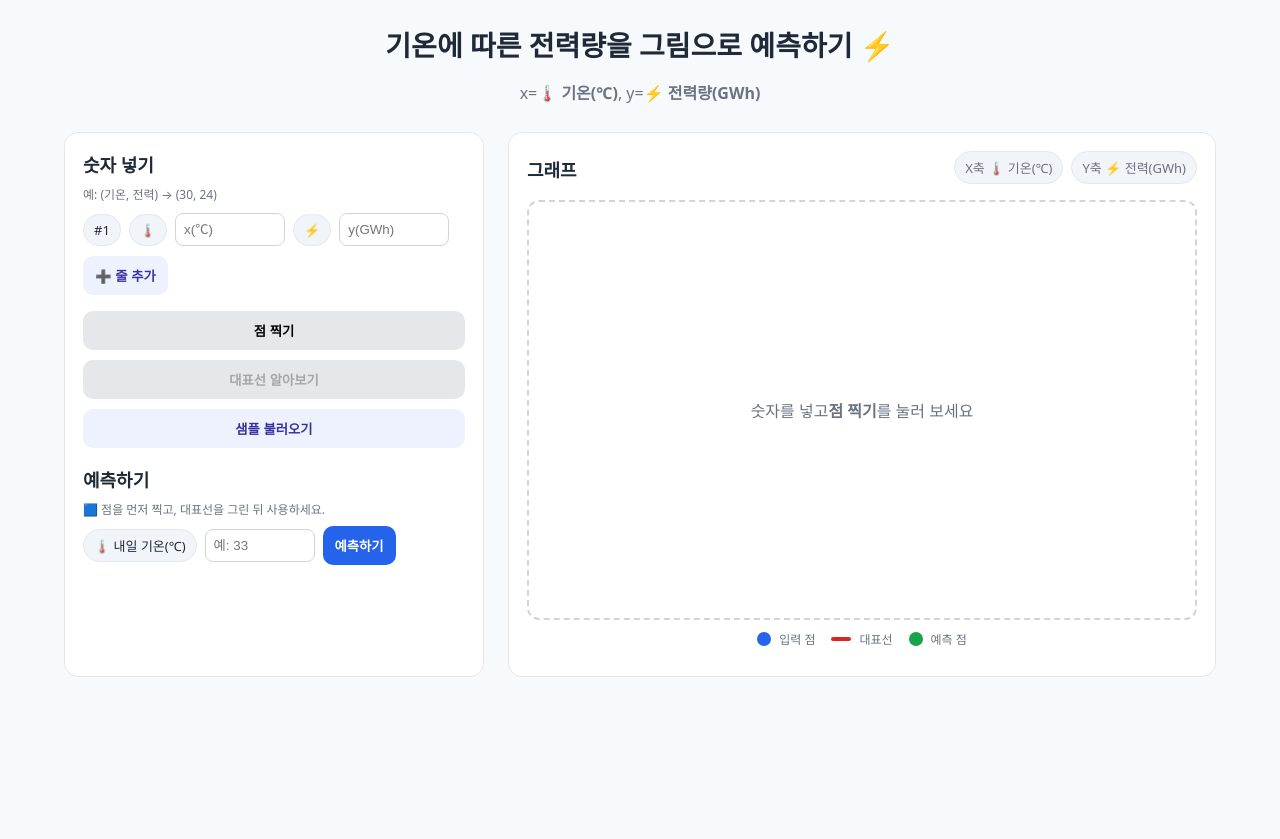
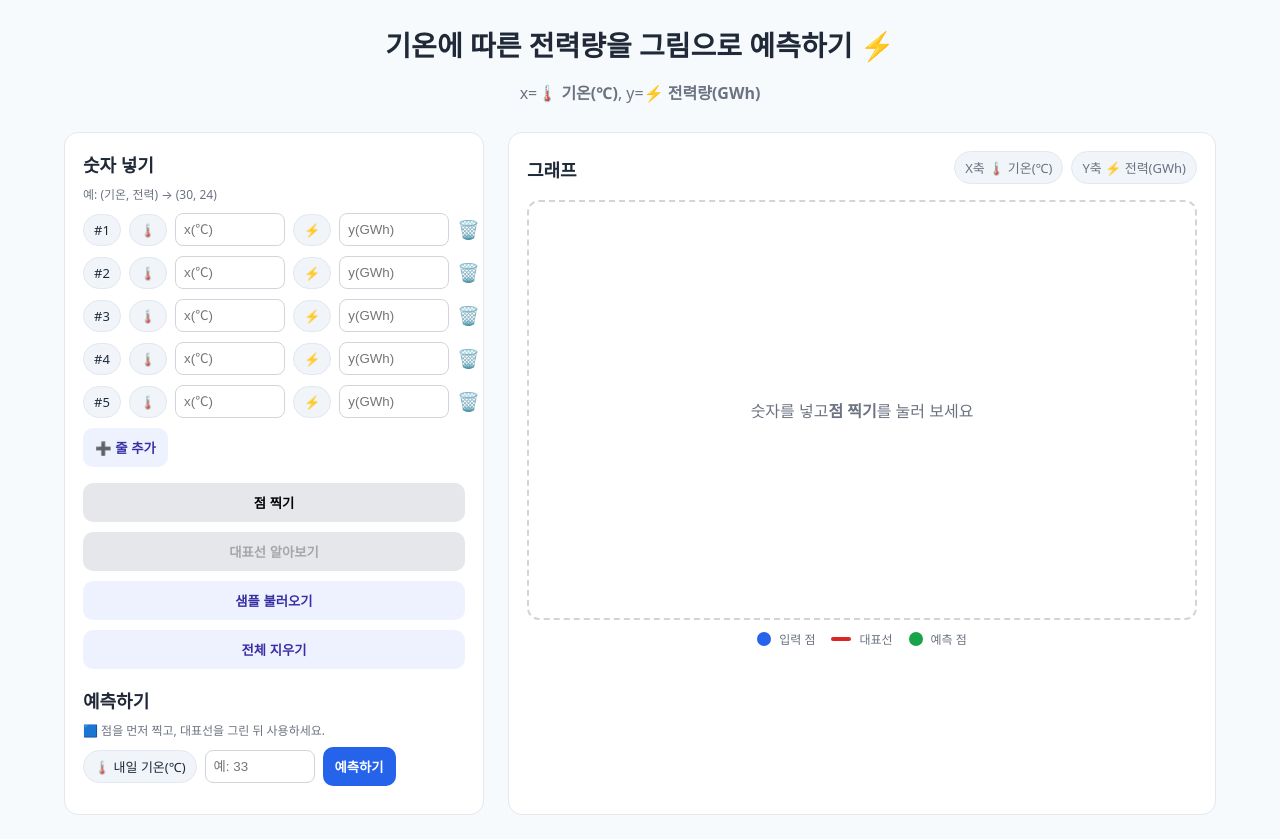
Before and after one commit to Seedcoop/power_to_dream_together_easy, a plain HTML site: page index.html in a window 1280 px wide. Before the commit the page ends 800 px from the top, so only its background shows below. Drawn offline with Linux system fonts and the light colour scheme.

Commit message:
Update index.html

```diff
--- a/index.html
+++ b/index.html
@@ -52,6 +52,7 @@
           <button id="showBtn" class="btn btn-gray btn-full" onclick="togglePoints()">점 찍기</button>
           <button id="lineBtn" class="btn btn-gray btn-full" onclick="toggleLine()" disabled>대표선 알아보기</button>
           <button id="sampleBtn" class="btn btn-ghost btn-full" onclick="loadSample()">샘플 불러오기</button>
+          <button class="btn btn-ghost btn-full" onclick="clearAll()">전체 지우기</button>
         </div>
 
         <div style="margin-top:18px">
@@ -92,7 +93,11 @@
     // ----- 상태 -----
 // 처음에는 비어 있는 입력칸만 하나
 let points = [
-  {id:1, x:'', y:''}
+  {id:1, x:'', y:''},
+  {id:2, x:'', y:''},
+  {id:3, x:'', y:''},
+  {id:4, x:'', y:''},
+  {id:5, x:'', y:''}
 ];
 let show = false, line = false, pred = null;
 
```
